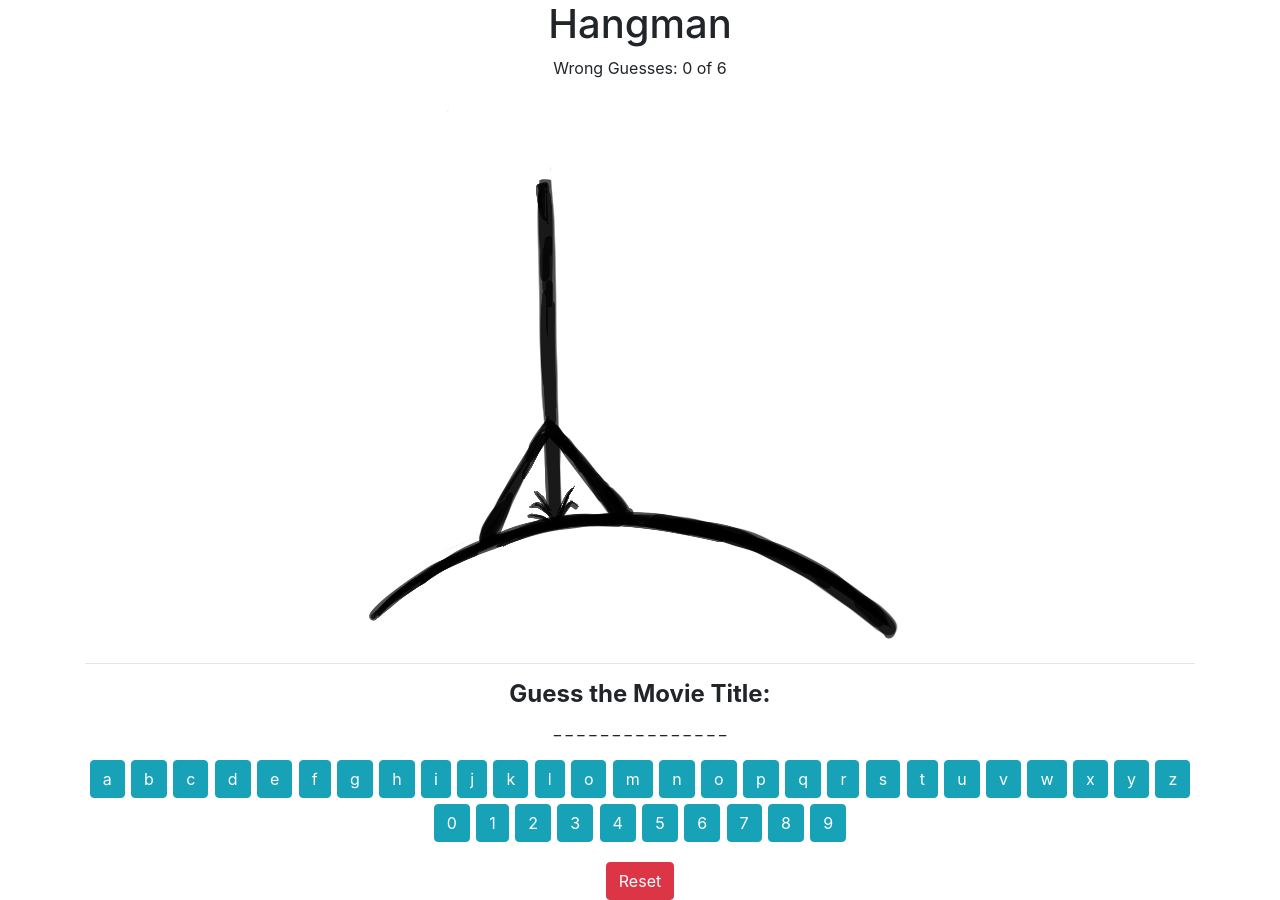
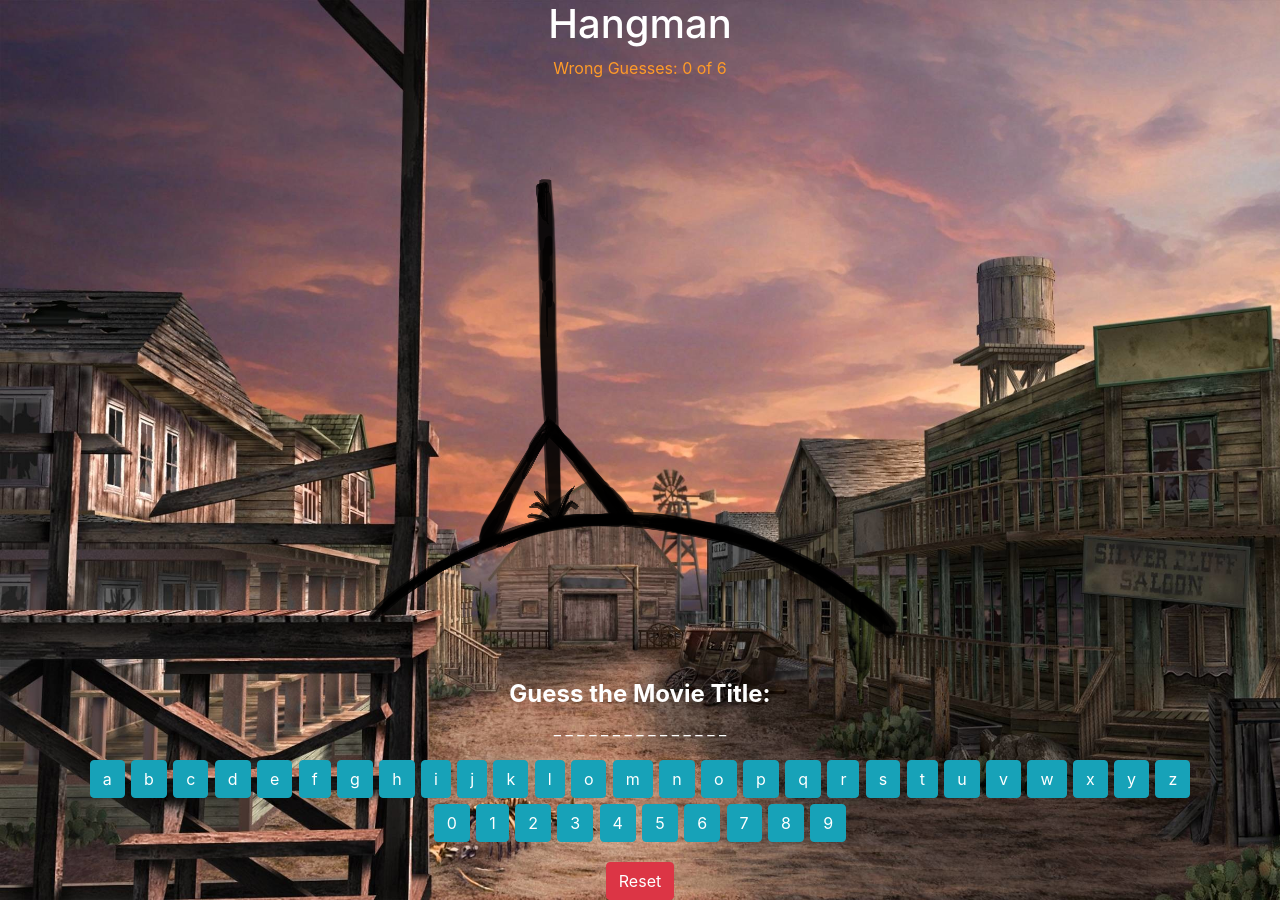
Before and after one commit to WiseFool92/hangman, a React (Create React App) app: page / in a window 1280 px wide. Built offline with nearby package versions, Linux system fonts and the light colour scheme.

Commit message:
background img

```diff
--- a/src/components/Hangman.css
+++ b/src/components/Hangman.css
@@ -1,11 +1,9 @@
-/* .Hangman {
-  width: 80%;
-  margin-top: 50px;
-} */
-
-/* .GuessBoxLocation {
-  float: right;
-} */
+body {
+  margin: 0;
+  background-image: url('./img/western.jpg');
+  background-size: cover;
+  background-repeat: no-repeat;
+}
 
 .ImgLocation {
   margin: .5rem;
@@ -21,3 +19,11 @@
   transition: all .5s linear;
   margin: .2rem;
 }
+
+h1, p, h4 {
+  color: white;
+}
+
+.wrong {
+  color: #ff9b28;
+}
--- a/src/components/Hangman.jsx
+++ b/src/components/Hangman.jsx
@@ -80,7 +80,7 @@ class Hangman extends Component {
     return (
       <div className="Hangman container">
         <h1>Hangman</h1>
-        <div class="GuessBoxLocation">Wrong Guesses: {this.state.mistake} of {this.props.maxWrong}</div>
+        <div class="GuessBoxLocation" class="wrong">Wrong Guesses: {this.state.mistake} of {this.props.maxWrong}</div>
         <div class="ImgLocation">
           <img src={this.props.img[this.state.mistake]} alt=""/>
         </div>
```
Also changed, not shown: src/components/Img/western.jpg (added).
